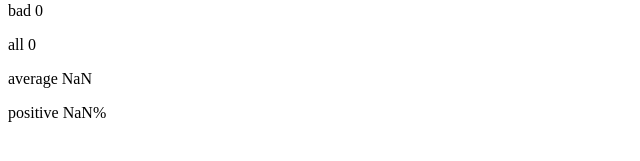
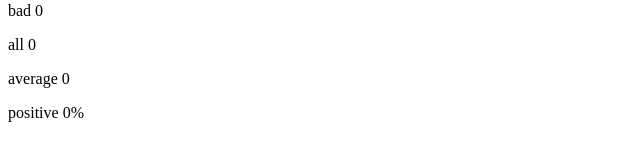
Before and after one commit to Natnael-Alemayehu/Full-Stack-Open, a React (Vite) app in the folder Part1/unicafe/: page / in a window 1280 px wide. Shown: the part 247-408 px from the top of the page, without its empty margins (0-640 px from the left). Built offline with nearby package versions, Linux system fonts and the light colour scheme.

Commit message:
Exercise 1.8 completed

```diff
--- a/Part1/unicafe/src/App.jsx
+++ b/Part1/unicafe/src/App.jsx
@@ -9,15 +9,33 @@ const Button = ({ handleClick, text }) => {
   )
 }
 
+const Statistics = (props) => {
+
+  const { good, neutral, bad } = props.stat_combined
+  const all = good + neutral + bad
+  const average = ((good * 1) + (neutral * 0) + (bad * -1)) / all
+  const positive = (good / all) * 100
+  return (
+    <>
+      <h1>Statistics</h1>
+      <p>good {good}</p>
+      <p>neutral {neutral}</p>
+      <p>bad {bad}</p>
+      <p>all {all}</p>
+      <p>average {isNaN(average) ? 0 : average}</p>
+      <p>positive {isNaN(positive) ? 0 : positive}%</p>
+    </>
+  )
+}
+
+
+
 const App = () => {
   // save clicks of each button to its own state
   const [good, setGood] = useState(0)
   const [neutral, setNeutral] = useState(0)
   const [bad, setBad] = useState(0)
 
-  const all = good + neutral + bad
-  const average = ((good * 1) + (neutral * 0) + (bad * -1)) / all
-  const positive = (good / all) * 100
 
   return (
     <div>
@@ -26,13 +44,8 @@ const App = () => {
       <Button handleClick={() => setNeutral(neutral + 1)} text="neutral" />
       <Button handleClick={() => setBad(bad + 1)} text="bad" />
 
-      <h1>Statistics</h1>
-      <p>good {good}</p>
-      <p>neutral {neutral}</p>
-      <p>bad {bad}</p>
-      <p>all {all}</p>
-      <p>average {average}</p>
-      <p>positive {positive}%</p>
+
+      <Statistics stat_combined={{ good, neutral, bad }} />
     </div>
   )
 }
```
